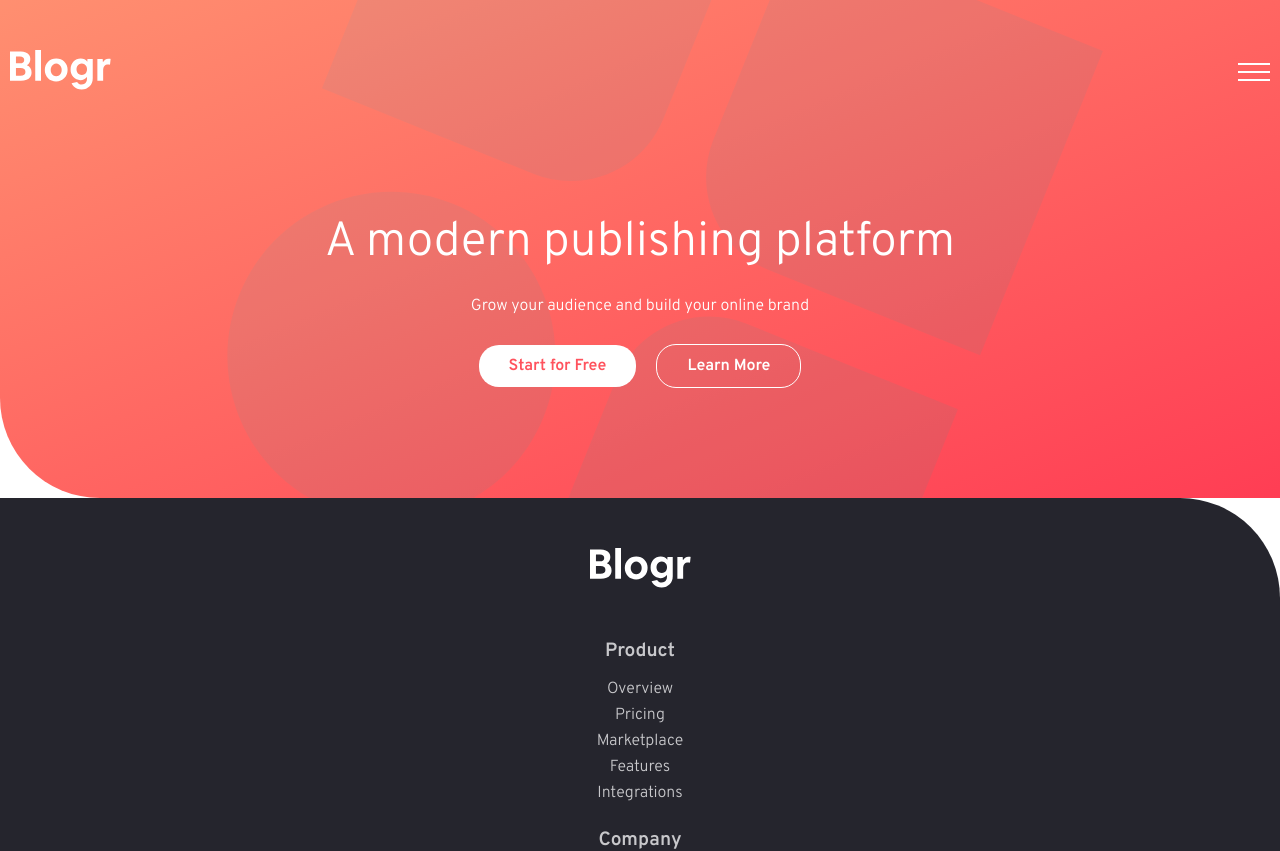
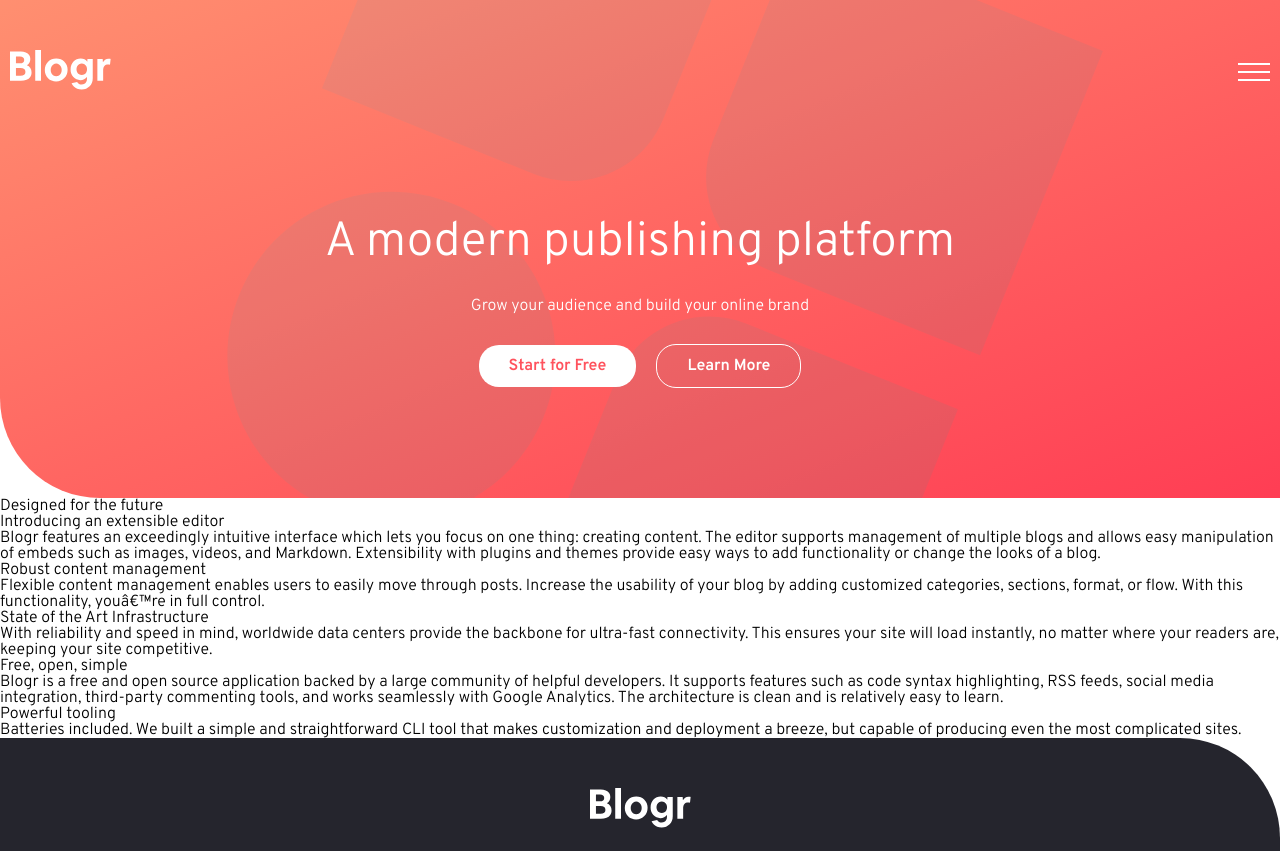
Before and after one commit to raymond-le-goldenowl/blogr-scss, a React (Create React App) app: page / in a window 1280 px wide. Shown: the top 851 px of the page. Built offline with nearby package versions, Linux system fonts and the light colour scheme.

Commit message:
chore: setup content

```diff
--- a/src/App.js
+++ b/src/App.js
@@ -1,11 +1,12 @@
+import Header from 'components/Header';
 import Footer from 'components/Footer';
-import Header from 'components/Header';
+import MainSection from 'components/MainSection';
 
 function App() {
 	return (
 		<div className='App'>
 			<Header />
-
+			<MainSection />
 			<Footer />
 		</div>
 	);
--- /dev/null
+++ b/src/components/MainSection/index.jsx
@@ -0,0 +1,82 @@
+import React from 'react';
+
+export default function MainSection() {
+	return (
+		<div>
+			<div className='title'>Designed for the future</div>
+			<section>
+				<article>
+					<header>
+						<h5>Introducing an extensible editor</h5>
+					</header>
+
+					<p>
+						Blogr features an exceedingly intuitive interface which lets you
+						focus on one thing: creating content. The editor supports management
+						of multiple blogs and allows easy manipulation of embeds such as
+						images, videos, and Markdown. Extensibility with plugins and themes
+						provide easy ways to add functionality or change the looks of a
+						blog.
+					</p>
+				</article>
+
+				<article>
+					<header>
+						<h5> Robust content management</h5>
+					</header>
+
+					<p>
+						Flexible content management enables users to easily move through
+						posts. Increase the usability of your blog by adding customized
+						categories, sections, format, or flow. With this functionality,
+						youâ€™re in full control.
+					</p>
+				</article>
+			</section>
+
+			<section>
+				<article>
+					<header>
+						<h5>State of the Art Infrastructure</h5>
+					</header>
+
+					<p>
+						With reliability and speed in mind, worldwide data centers provide
+						the backbone for ultra-fast connectivity. This ensures your site
+						will load instantly, no matter where your readers are, keeping your
+						site competitive.
+					</p>
+				</article>
+			</section>
+
+			<section>
+				<article>
+					<header>
+						<h5>Free, open, simple</h5>
+					</header>
+
+					<p>
+						Blogr is a free and open source application backed by a large
+						community of helpful developers. It supports features such as code
+						syntax highlighting, RSS feeds, social media integration,
+						third-party commenting tools, and works seamlessly with Google
+						Analytics. The architecture is clean and is relatively easy to
+						learn.
+					</p>
+				</article>
+
+				<article>
+					<header>
+						<h5> Powerful tooling</h5>
+					</header>
+
+					<p>
+						Batteries included. We built a simple and straightforward CLI tool
+						that makes customization and deployment a breeze, but capable of
+						producing even the most complicated sites.
+					</p>
+				</article>
+			</section>
+		</div>
+	);
+}
```
Also changed, not shown: src/components/MainSection/styles.scss (added).
